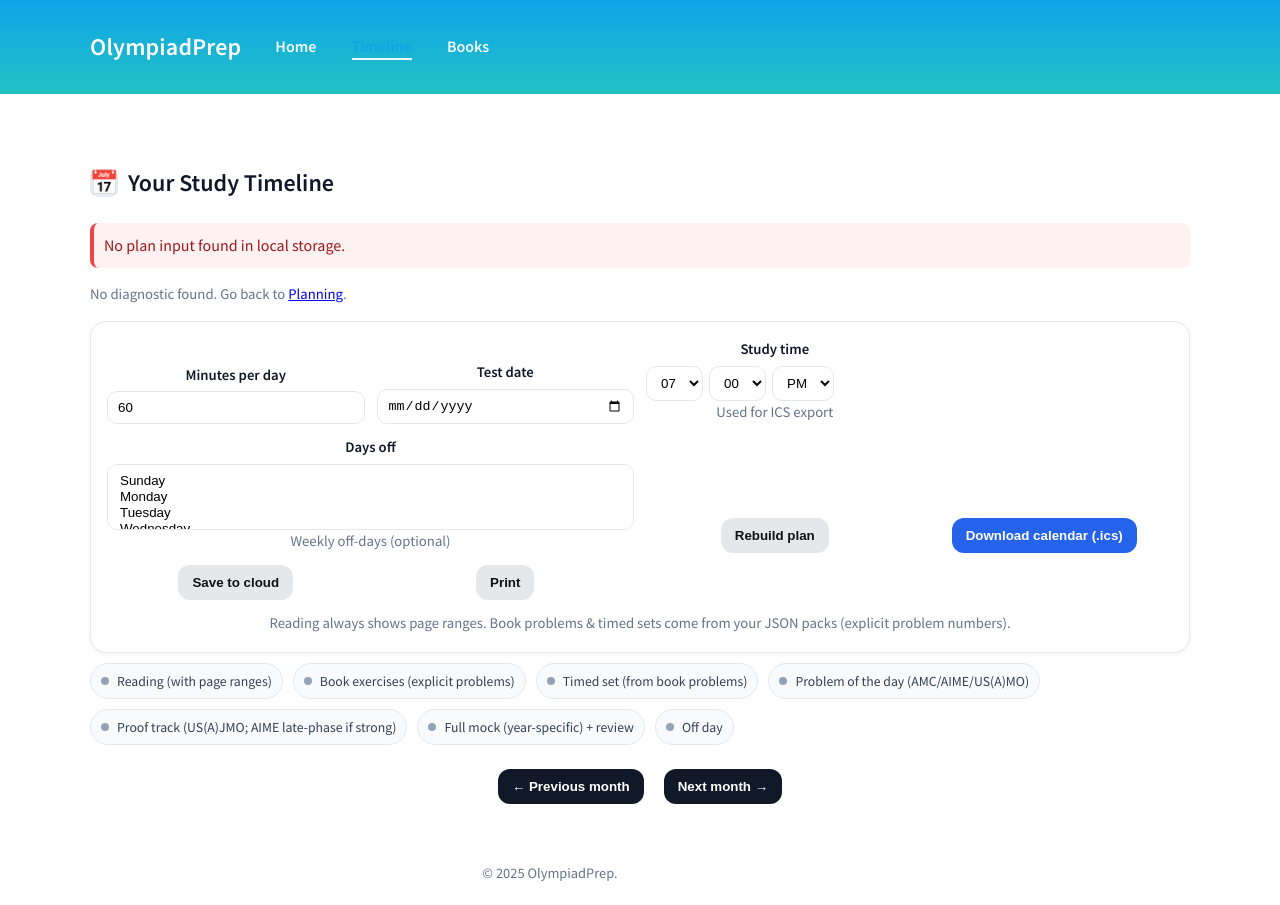
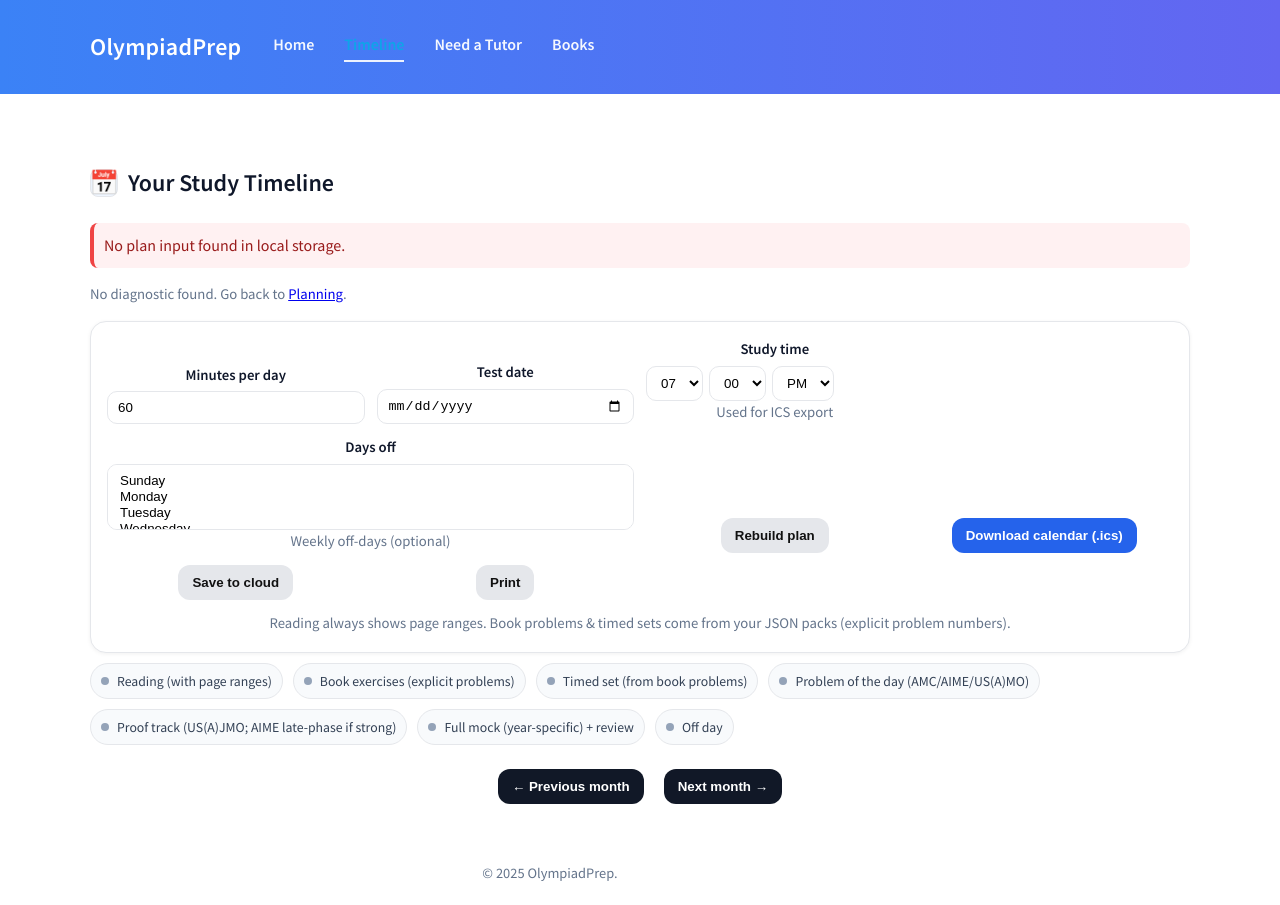
Before and after one commit to thjjjjjjjjjhhy/olympiad, a plain HTML site: page timeline.html in a window 1280 px wide. Drawn offline with Linux system fonts and the light colour scheme; no server answers.

Commit message:
Update timeline.html

```diff
--- a/timeline.html
+++ b/timeline.html
@@ -8,6 +8,7 @@
   <style>
     /* =========================================================
        TIMELINE — local styles that complement styles.css
+       (header now matches tutor page: same order + purple gradient)
        ========================================================= */
     :root{
       --fg:#0f172a;
@@ -26,18 +27,34 @@
       --shadow:0 1px 4px rgba(0,0,0,.06);
     }
 
+    /* Keep page background white; header supplies the gradient */
     html,body{background:#fff;color:var(--fg)}
     .container{max-width:1100px;margin:0 auto;padding:0 16px}
 
-    .site-header{position:sticky;top:0;background:linear-gradient(180deg,#0ea5e9 0%, #22c1c3 100%);color:#fff;padding:12px 0;margin-bottom:18px;z-index:10}
-    .site-header .container{display:flex;align-items:center;gap:18px}
-    .logo{font-weight:800;letter-spacing:.2px}
-    .site-nav a{color:#fff;margin-right:16px;text-decoration:none;font-weight:600;opacity:.95}
-    .site-nav a:hover{opacity:1;text-decoration:underline}
-    .site-nav a.active{border-bottom:2px solid rgba(255,255,255,.9);padding-bottom:2px}
-    #auth-slot{margin-left:auto;display:flex;align-items:center;gap:10px}
-    #auth-slot button{border:1px solid rgba(255,255,255,.6);background:rgba(255,255,255,.15);color:#fff;padding:7px 12px;border-radius:999px;font-weight:600;backdrop-filter: blur(6px)}
-    #auth-slot .secondary{background:#fff;color:#111;border-color:#e5e7eb}
+    /* ===== Tutor-style header ===== */
+    .site-header{
+      position:sticky; top:0; z-index:10;
+      /* exact purple/indigo gradient like tutor */
+      background: linear-gradient(90deg,#3b82f6 0%, #6366f1 100%) !important;
+      color:#fff; padding:12px 0; margin-bottom:18px;
+    }
+    .site-header .container{
+      display:flex; align-items:center; justify-content:space-between; gap:12px; flex-wrap:wrap;
+    }
+    .brand-nav{ display:flex; align-items:center; gap:16px; flex-wrap:wrap; }
+    .logo{ font-weight:800; letter-spacing:.2px; color:#fff; }
+    .site-nav{ display:flex; gap:14px; flex-wrap:wrap; }
+    .site-nav a{ color:#fff; text-decoration:none; font-weight:600; opacity:.95 }
+    .site-nav a:hover{ opacity:1; text-decoration:underline }
+    .site-nav a.active{ border-bottom:2px solid rgba(255,255,255,.9); padding-bottom:2px }
+    #auth-slot{ display:flex; align-items:center; gap:10px; min-height:32px }
+    #auth-slot button{
+      border:1px solid rgba(255,255,255,.6);
+      background:rgba(255,255,255,.15);
+      color:#fff; padding:7px 12px; border-radius:999px; font-weight:600;
+      backdrop-filter: blur(6px)
+    }
+    #auth-slot .secondary{ background:#fff; color:#111; border-color:#e5e7eb }
 
     h2{display:flex;align-items:center;gap:10px}
     h2 .emoji{display:inline-flex;align-items:center;justify-content:center;width:28px;height:28px;border-radius:8px;background:#eff6ff;border:1px solid #e5e7eb}
@@ -103,16 +120,19 @@
 
 <body>
   <!-- =========================================================
-       Header / Navigation
+       Header / Navigation  (order: Home • Timeline • Need a Tutor • Books)
        ========================================================= -->
   <header class="site-header">
     <div class="container">
+      <div class="brand-nav">
         <h1 class="logo">OlympiadPrep</h1>
         <nav class="site-nav">
           <a href="index.html">Home</a>
           <a href="timeline.html" class="active">Timeline</a>
+          <a href="tutor.html">Need a Tutor</a>
           <a href="books.html">Books</a>
         </nav>
+      </div>
       <div id="auth-slot"></div>
     </div>
   </header>
```
Lines whose indentation alone changed are shown as unchanged.
